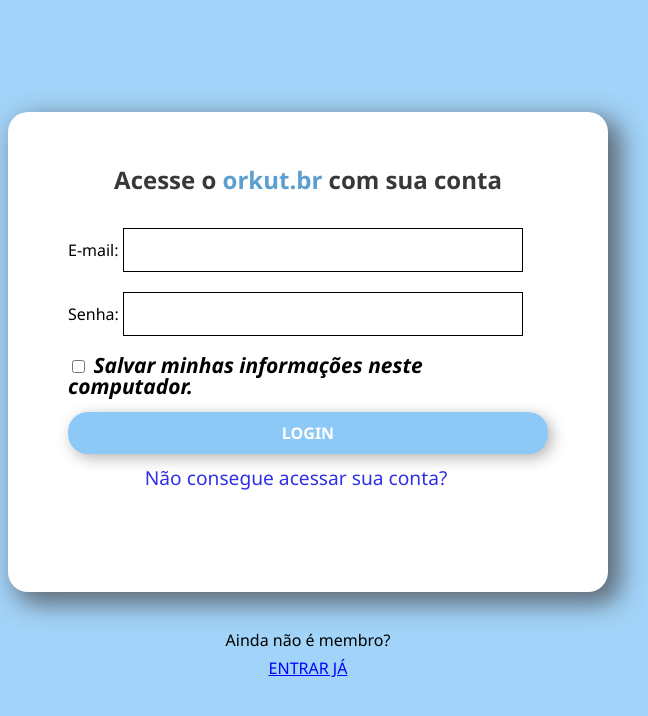
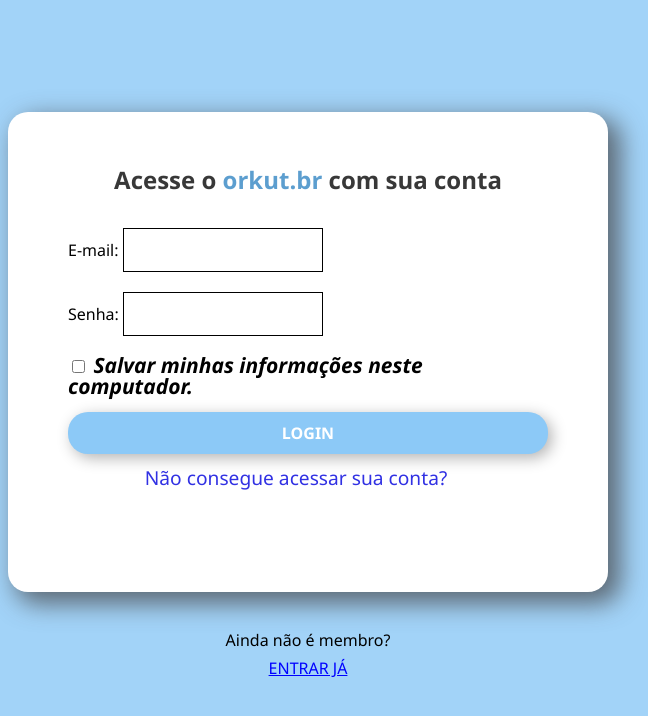
Before and after one commit to Pedroshalom/clone_orkut, a plain HTML site: page index.html in a window 1280 px wide. Shown: the full height of the page, 632-1280 px from the left. Drawn offline with Linux system fonts and the light colour scheme.

Commit message:
add mudanças no login

```diff
--- a/css/style.css
+++ b/css/style.css
@@ -350,7 +350,7 @@ button {
   border: 1px solid black;
   text-align: center;
   padding: 10px 15px;
-  width: 400px;
+  width: 200px;
   margin-bottom: 3%;
 }
 
@@ -358,7 +358,7 @@ button {
   border: 1px solid black;
   text-align: center;
   padding: 10px 15px;
-  width: 400px;
+  width: 200px;
   margin-bottom: 3%;
 }
 
```
